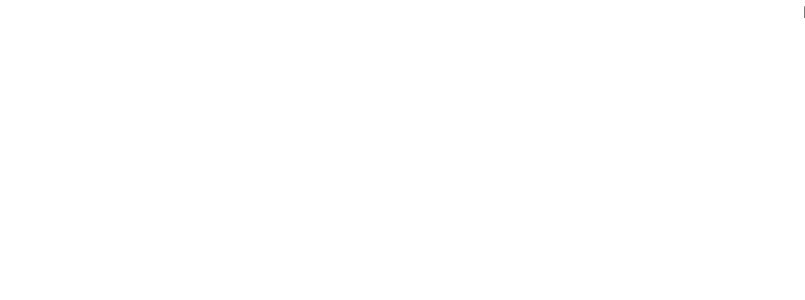
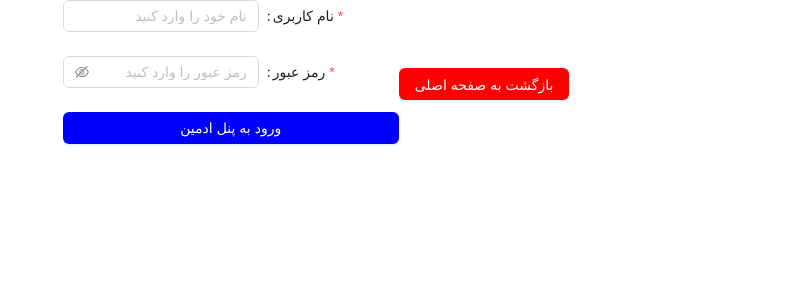
Before and after one commit to somayeshafiei/GolOnline, a Next.js app: page /login in a window 1280 px wide. Shown: the top 300 px of the page, without its empty margins (475-1280 px from the left). Built offline with nearby package versions, Linux system fonts and the light colour scheme.

Commit message:
complete login logic and authentication of user

```diff
--- a/src/app/(login)/layout.tsx
+++ b/src/app/(login)/layout.tsx
@@ -5,7 +5,7 @@ export default function loginLayout({
 }) {
   return (
     <div>
-      <header>headerLoginLayout</header>
+      {/* <header>headerLoginLayout</header> */}
       {children}
     </div>
   );
--- a/src/app/(login)/login/page.tsx
+++ b/src/app/(login)/login/page.tsx
@@ -1,3 +1,9 @@
+import FormMaker from '@/components/pages/login/Form';
+
 export default function LoginPage() {
-  return <h1>LoginPage</h1>;
+  return (
+    <>
+      <FormMaker />
+    </>
+  );
 }
--- a/src/components/pages/login/Form.tsx
+++ b/src/components/pages/login/Form.tsx
@@ -1,6 +1,105 @@
+'use client';
 import React from 'react';
+import { Button, Form, Input } from 'antd';
+import Link from 'next/link';
+import { useRouter } from 'next/navigation';
+import instance from '@/api/constants';
+import Cookies from 'universal-cookie';
 
-const Form = () => {
-  return <div>Form</div>;
+const FormMaker = () => {
+  const router = useRouter();
+  const [form] = Form.useForm();
+  return (
+    <div className="w-full h-full flex justify-center items-center">
+      <Link href={'/'}>
+        <Button
+          block
+          type="primary"
+          htmlType="button"
+          style={{ backgroundColor: 'red' }}
+        >
+          بازگشت به صفحه اصلی
+        </Button>
+      </Link>
+      <Form
+        form={form}
+        labelCol={{ span: 10 }}
+        wrapperCol={{ span: 14 }}
+        autoComplete="off"
+        onFinish={(values) => {
+          const data = new FormData();
+          data.append('username', values.username);
+          data.append('password', values.password);
+          const finalData = Object.fromEntries(data);
+          console.log(values);
+          console.log(finalData);
+          instance
+            .post('auth/login', JSON.stringify(finalData), {
+              headers: {
+                'Content-Type': 'application/json',
+              },
+            })
+            .then((res) => {
+              console.log(res);
+              if (res.data.status === 'success') {
+                const accessToken = res.data.token.accessToken;
+                const refreshToken = res.data.token.refreshToken;
+                const cookies = new Cookies();
+                cookies.set('accessToken', accessToken, { path: '/' });
+                cookies.set('refreshToken', refreshToken, {
+                  path: '/',
+                });
+                router.push('/dashboard');
+              }
+            });
+        }}
+      >
+        <Form.Item
+          name="username"
+          label="نام کاربری"
+          rules={[
+            {
+              required: true,
+              message: 'لطفا نام خود را وارد نمایید',
+            },
+            { whitespace: true, message: 'نام نمی تواند خالی باشد' },
+            // ({getFieldValue})=>({
+            //   validator(_,value){
+            //     if(!value)
+            //   }
+            // })
+          ]}
+          hasFeedback
+        >
+          <Input placeholder="نام خود را وارد کنید" />
+        </Form.Item>
+        <Form.Item
+          name="password"
+          label="رمز عبور"
+          rules={[
+            {
+              required: true,
+              message: 'لطفا رمز عبور خود را وارد کنید',
+            },
+            { whitespace: true, message: 'رمز نمی تواند خالی باشد' },
+            { min: 3 },
+          ]}
+          hasFeedback
+        >
+          <Input.Password placeholder="رمز عبور را وارد کنید" />
+        </Form.Item>
+        <Form.Item wrapperCol={{ span: 24 }}>
+          <Button
+            block
+            type="primary"
+            htmlType="submit"
+            style={{ backgroundColor: 'blue' }}
+          >
+            ورود به پنل ادمین
+          </Button>
+        </Form.Item>
+      </Form>
+    </div>
+  );
 };
-export default Form;
+export default FormMaker;
```
